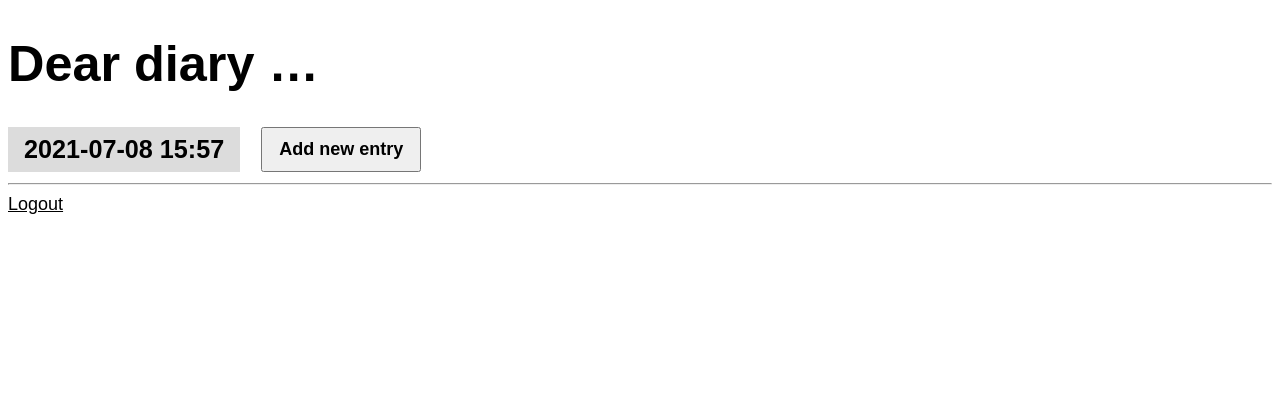
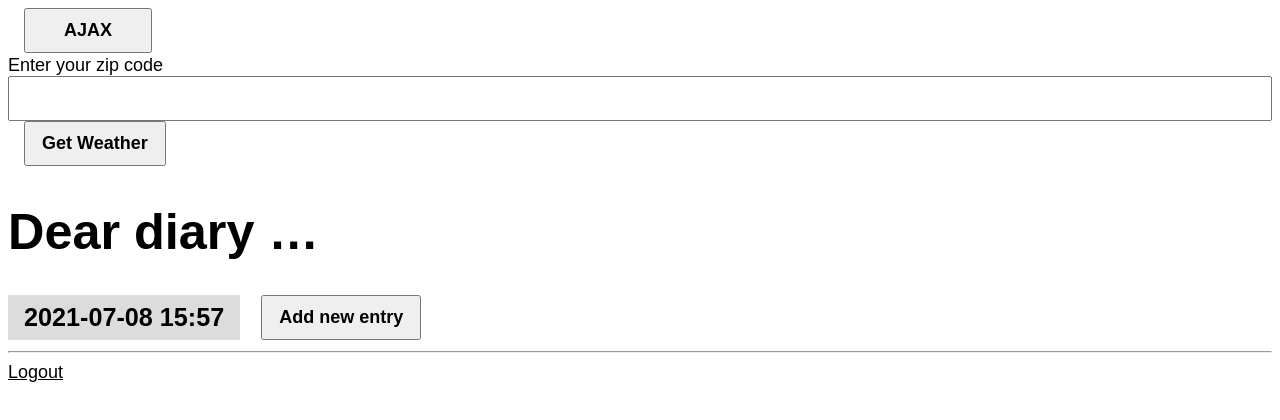
Before and after one commit to momentum-pt-team-1/django-diary-example, a Django app: page / in a window 1280 px wide. Shown: the top 420 px of the page. Run offline with Django 3.2, Linux system fonts and the light colour scheme; the visitor is signed in with stand-in values (Sample User, id 1); data that the repository does not hold is empty.

Commit message:
working post request

```diff
--- /dev/null
+++ b/source_code_final/entries/static/js/main.js
@@ -0,0 +1,62 @@
+let button = document.querySelector('#ajax-button')
+let dataDiv = document.querySelector('#ajax-data')
+let weatherDiv = document.querySelector('#weather')
+
+let weatherURL = 'https://api.openweathermap.org/data/2.5/weather?q=Durham,North Carolina&appid=27f7ac7950d6b41f650c9d0e32b7afc7'
+let zipForm = document.querySelector('#zip-form')
+
+
+// AJAX = Asynchronous JavaScript and XML
+// button.addEventListener('click', (event) => {
+zipForm.addEventListener('submit', (event) => {
+    event.preventDefault();
+    const zipFormData = new FormData(zipForm)
+    fetch('ajax/create', {
+        method: 'POST',
+        credentials: 'same-origin',
+        headers:{
+            'Accept': 'application/json',
+            'X-Requested-With': 'XMLHttpRequest',
+            'X-CSRFToken': csrftoken,
+        },
+        body: zipFormData
+    })
+    .then(response => {
+        return response.json()
+    })
+    .then(data => {
+        console.log(data)
+        dataDiv.innerText = `This is what came back from the POST request ${data['my_data']}`
+    //     dataDiv.innerText = `You have ${data['entry_count']} entries`
+})
+})
+
+
+fetch(weatherURL)
+.then(response => {
+        return response.json()
+    })
+    .then(data => {
+        console.log(data)
+        weatherDiv.innerText = `The temperature is ${Math.round((data.main.temp - 273.5) * 9/5 + 32)}`
+    })
+
+
+
+
+    function getCookie(name) {
+        let cookieValue = null;
+        if (document.cookie && document.cookie !== '') {
+            const cookies = document.cookie.split(';');
+            for (let i = 0; i < cookies.length; i++) {
+                const cookie = cookies[i].trim();
+                // Does this cookie string begin with the name we want?
+                if (cookie.substring(0, name.length + 1) === (name + '=')) {
+                    cookieValue = decodeURIComponent(cookie.substring(name.length + 1));
+                    break;
+                }
+            }
+        }
+        return cookieValue;
+    }
+    const csrftoken = getCookie('csrftoken');
--- a/source_code_final/entries/templates/entries/base.html
+++ b/source_code_final/entries/templates/entries/base.html
@@ -6,9 +6,18 @@
     <meta charset="UTF-8">
     <title>My Diary</title>
     <link rel="stylesheet" href="{% static 'css/diary.css' %}">
+	<script src="{% static 'js/main.js' %}" defer></script>
 </head>
 
 <body>
+	<button id="ajax-button">AJAX</button>
+	<div id="ajax-data"></div>
+	<div id="weather"></div>
+<form id="zip-form">
+	<label for="zip">Enter your zip code</label>
+	<input type="text" name="zip", id="zip" required>
+	<input type="submit" value="Get Weather">
+</form>
     <h1><a href="/">Dear diary …</a></h1>
 
     {% if messages %}
--- a/source_code_final/entries/urls.py
+++ b/source_code_final/entries/urls.py
@@ -18,4 +18,6 @@ urlpatterns = [
         views.EntryDeleteView.as_view(),
         name="entry-delete",
     ),
+    path("ajax", views.view_returns_json, name="ajax"),
+    path('ajax/create', views.ajax_create_entry, name="ajax-create"),
 ]
--- a/source_code_final/entries/views.py
+++ b/source_code_final/entries/views.py
@@ -1,6 +1,8 @@
+import json
 from django.contrib.auth.mixins import LoginRequiredMixin
 from django.contrib import messages
 from django.contrib.messages.views import SuccessMessageMixin
+from django.http import JsonResponse
 from django.urls import reverse_lazy
 from django.views.generic import (
     ListView,
@@ -50,3 +52,21 @@ class EntryDeleteView(LockedView, SuccessMessageMixin, DeleteView):
     def delete(self, request, *args, **kwargs):
         messages.success(self.request, self.success_message)
         return super().delete(request, *args, **kwargs)
+
+
+def view_returns_json(request):
+    entry_count = Entry.objects.count()
+    data = {
+        "entry_count": entry_count
+    }
+    return JsonResponse(data)
+
+def ajax_create_entry(request):
+    # if request.headers.get('X-Requested-With') == 'XMLHttpRequest':
+    data_from_post = request.POST['zip']
+    print(data_from_post)
+    data = {
+        'my_data': data_from_post,
+    }
+
+    return JsonResponse(data)
```
Also changed, not shown: source_code_final/entries/static/js/monday.js (added, +19 -0 lines), source_code_final/entries/migrations/0002_alter_entry_options.py (added).
